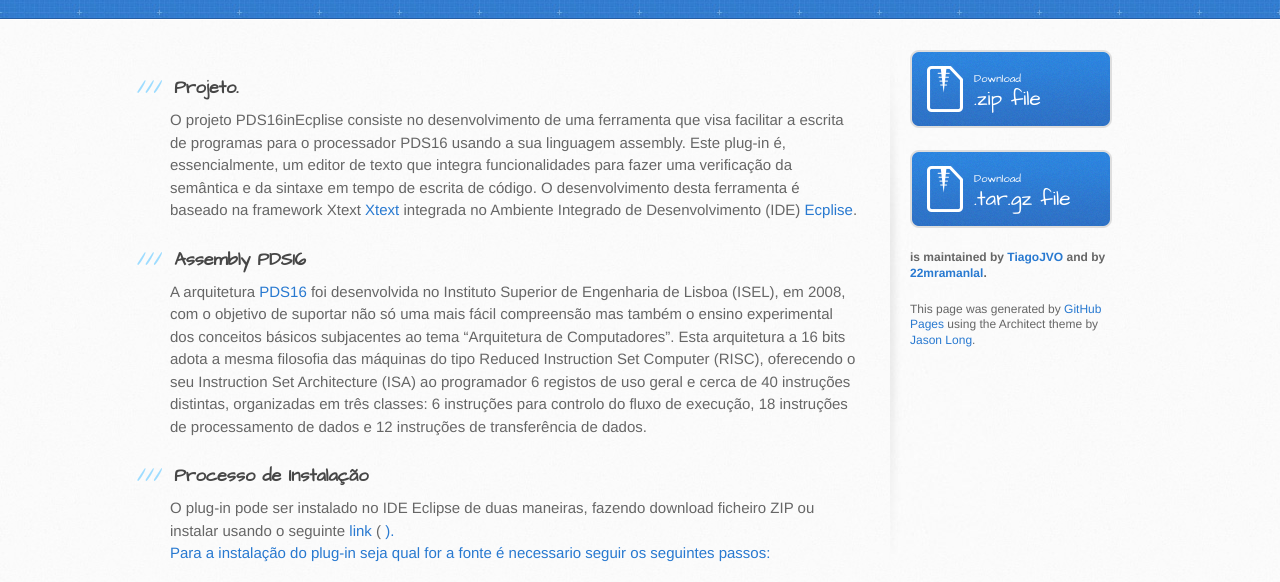
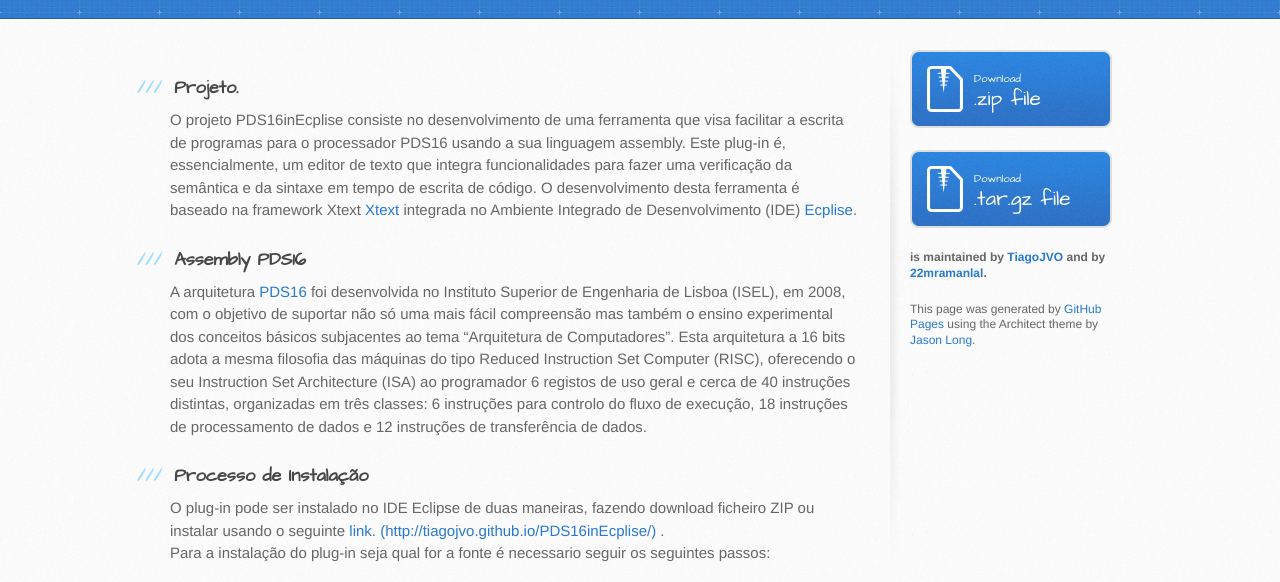
Before and after one commit to TiagoJVO/PDS16inEclipse, a plain HTML site: page index.html in a window 1280 px wide. Shown: the part 148-730 px from the top of the page. Drawn offline with Linux system fonts and the light colour scheme.

Commit message:
Update index.html

```diff
--- a/index.html
+++ b/index.html
@@ -41,7 +41,7 @@
 <h3>
 <a id="autores" class="anchor" href="#autores" aria-hidden="true"><span aria-hidden="true" class="octicon octicon-link"></span></a>Processo de Instalação</h3>
 
-<p>O plug-in pode ser instalado no IDE Eclipse de duas maneiras, fazendo download ficheiro ZIP ou instalar usando o seguinte <a href="http://tiagojvo.github.io/PDS16inEcplise/">link</a> ( <a href="http://tiagojvo.github.io/PDS16inEcplise/"/> ).</br> Para a instalação do plug-in seja qual for a fonte é necessario seguir os seguintes passos:</p>
+<p>O plug-in pode ser instalado no IDE Eclipse de duas maneiras, fazendo download ficheiro ZIP ou instalar usando o seguinte <a href="http://tiagojvo.github.io/PDS16inEcplise/">link</a>.  <a href="http://tiagojvo.github.io/PDS16inEcplise/">(http://tiagojvo.github.io/PDS16inEcplise/)</a> .</br> Para a instalação do plug-in seja qual for a fonte é necessario seguir os seguintes passos:</p>
 
 	<ul>
 	  <li>Ir a tab "Help" -> "Install New Software"</li>
```
